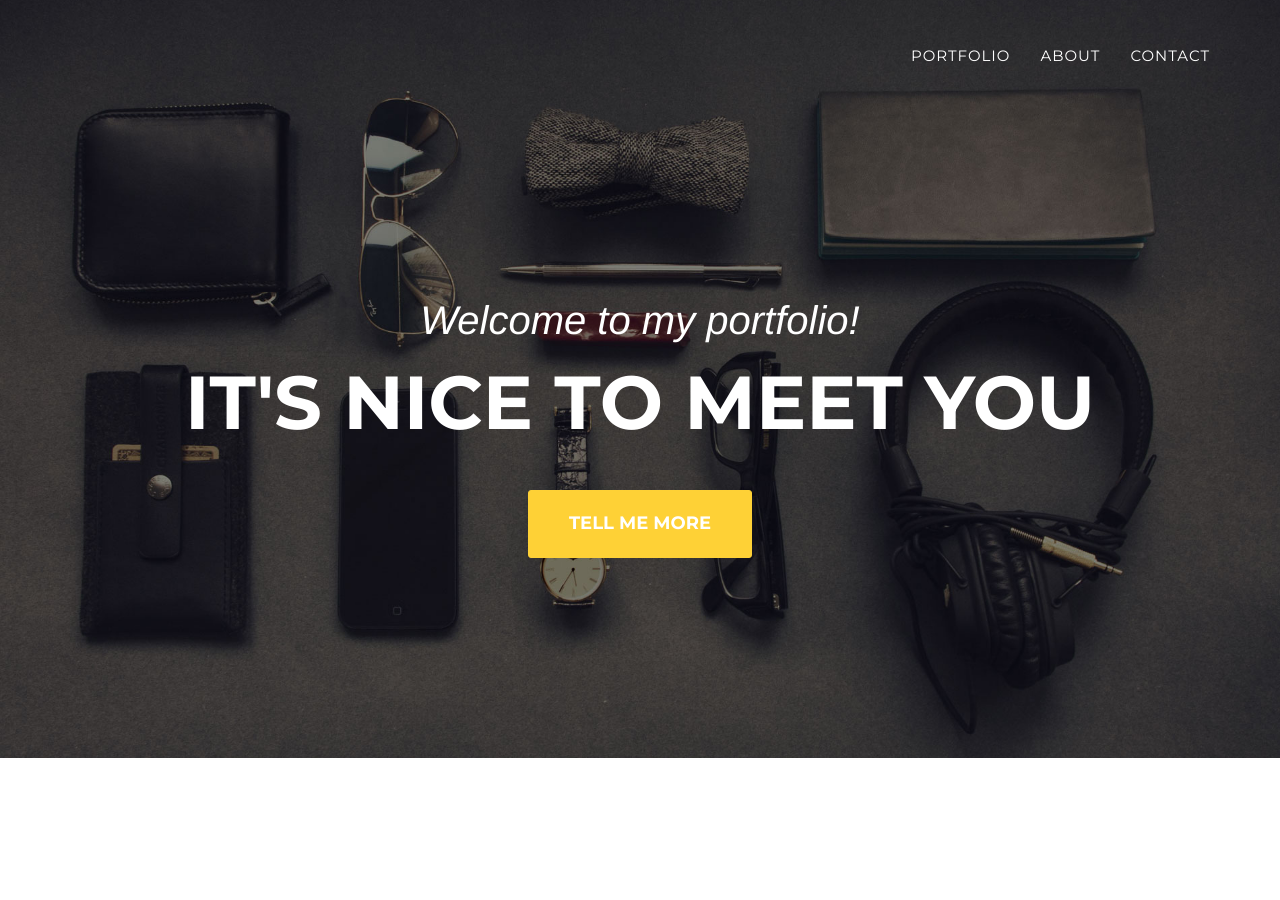
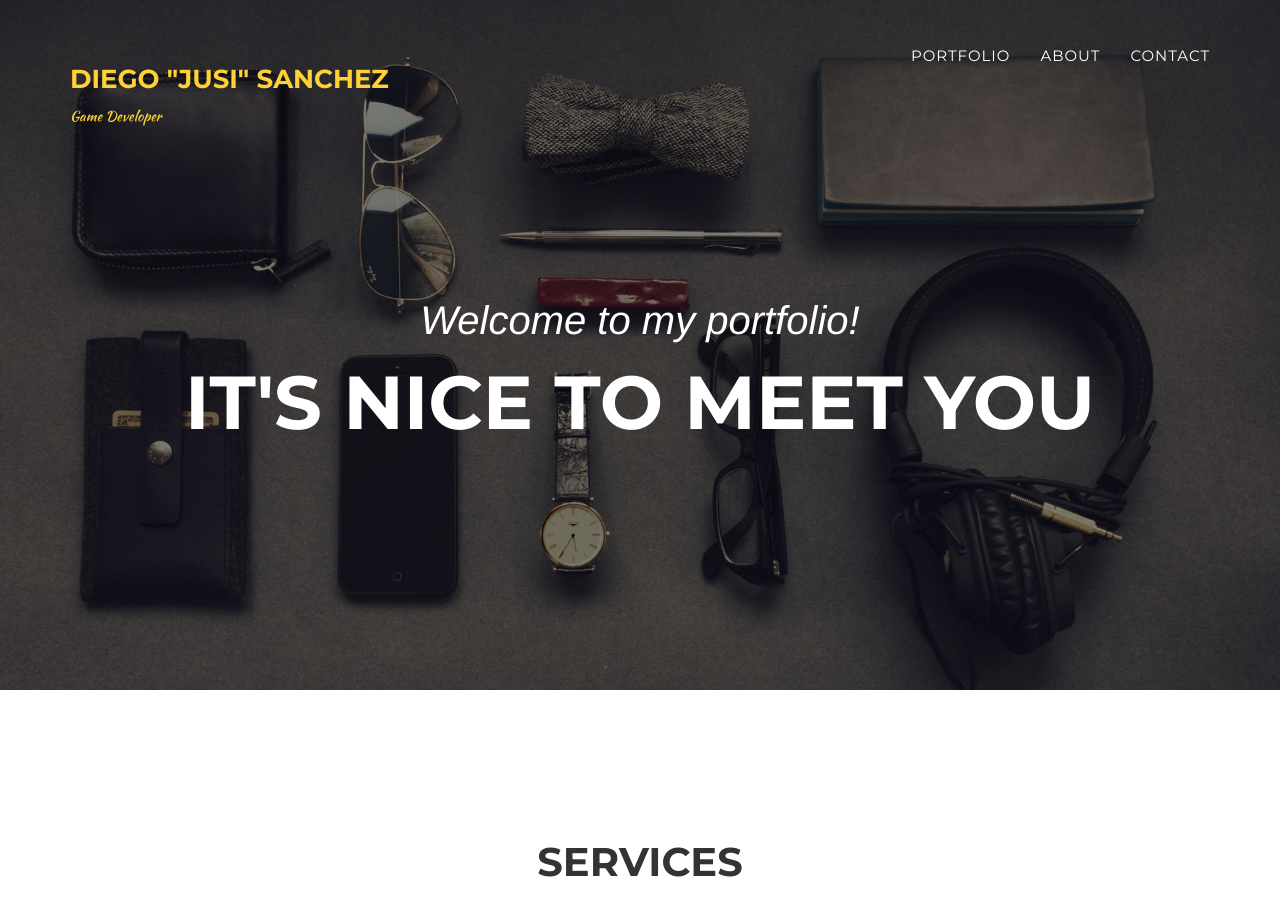
Before and after one commit to Jusimito/jusimito.github.io, a Jekyll site: the page built from index.html, in a window 1280 px wide and 900 px high. Built offline with Jekyll 4.4.1, drawn with Linux system fonts in a browser that asks for light colours; some web fonts are replaced.

Commit message:
header modifications

```diff
--- a/_includes/header.html
+++ b/_includes/header.html
@@ -9,7 +9,10 @@
                     <span class="icon-bar"></span>
                     <span class="icon-bar"></span>
                 </button>
-                <a class="navbar-brand page-scroll" href="#page-top">{{site.title}}</a>
+                <a class="navbar-brand page-scroll" href="#page-top">
+                    <h3>Diego "Jusi" Sanchez</h3>
+                    <p>Game Developer</p>
+                </a>
             </div>
 
             <!-- Collect the nav links, forms, and other content for toggling -->
@@ -40,7 +43,6 @@
             <div class="intro-text">
                 <div class="intro-lead-in">Welcome to my portfolio!</div>
                 <div class="intro-heading">It's Nice To Meet You</div>
-                <a href="#services" class="page-scroll btn btn-xl">Tell Me More</a>
             </div>
         </div>
     </header>
```
